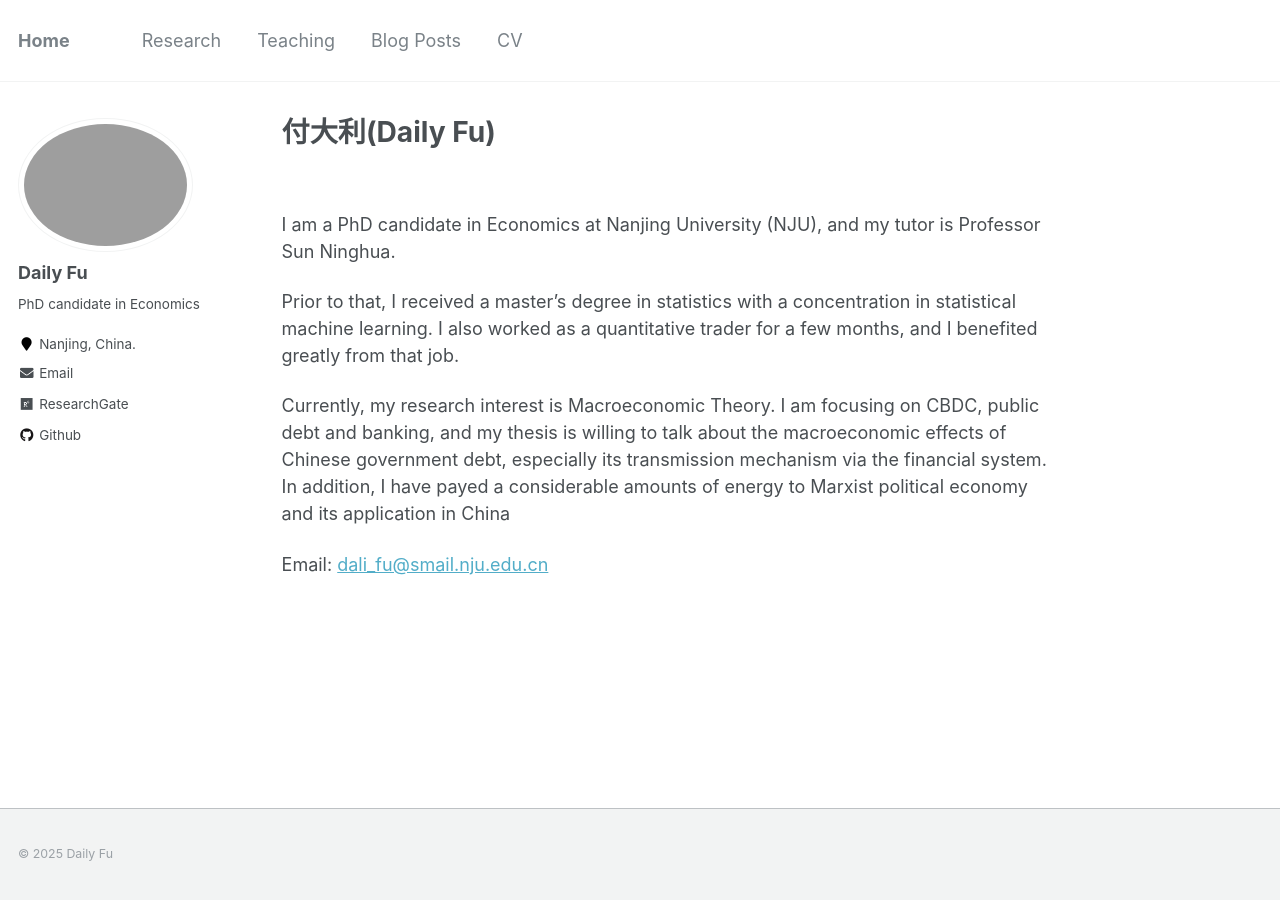
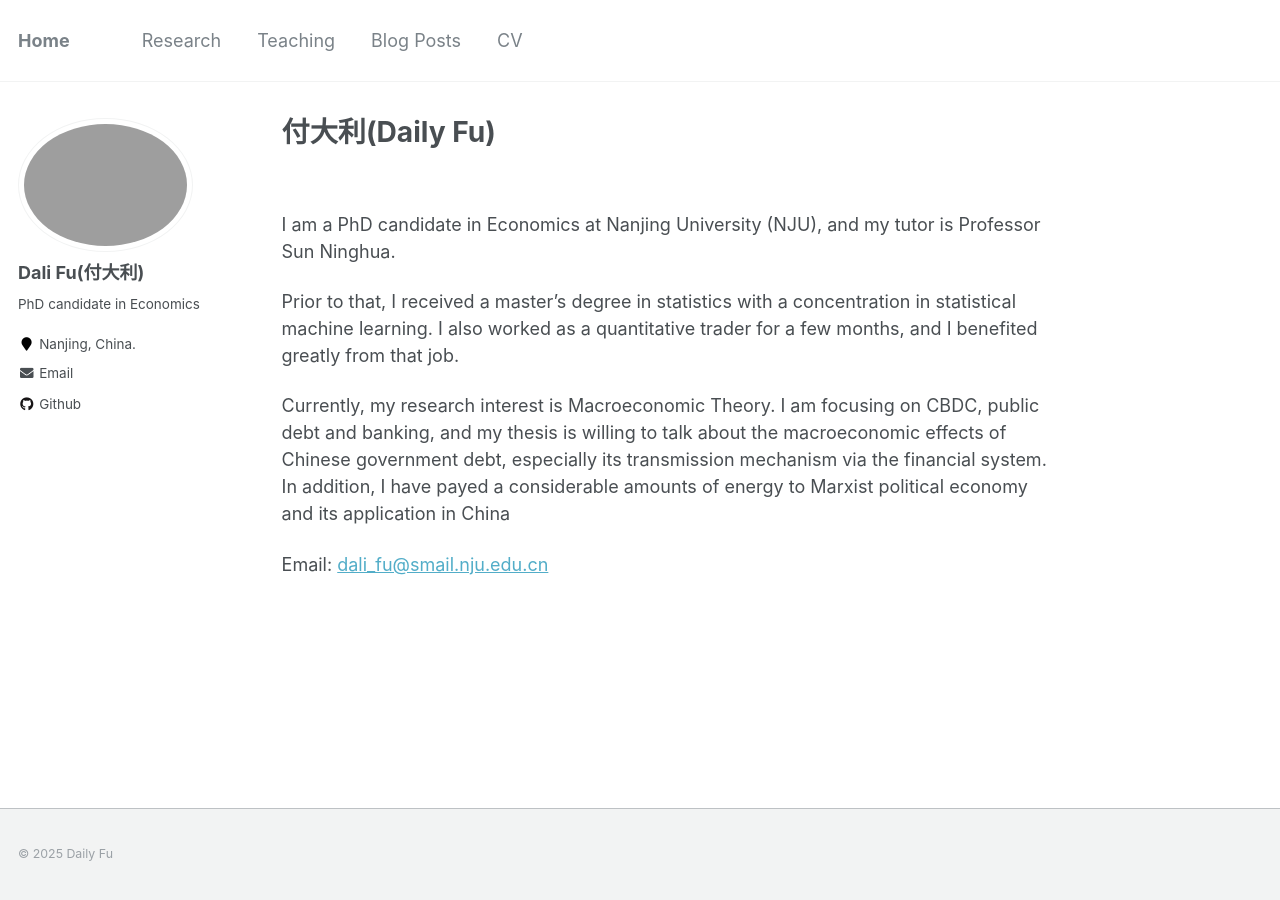
Before and after one commit to Dali-Fu/Dali-Fu.github.io, a Jekyll site: the page built from _pages/about.md, in a window 1280 px wide. Built offline with Jekyll 4.4.1, drawn with Linux system fonts in a browser that asks for light colours.

Commit message:
Update _config.yml
Signed-off-by: Dali-Fu <100365281+Dali-Fu@users.noreply.github.com>

```diff
--- a/_config.yml
+++ b/_config.yml
@@ -79,7 +79,7 @@ analytics:
 
 # Site Author
 author:
-  name             : "Daily Fu"
+  name             : "Dali Fu(付大利)"
   avatar           : "temp2.jpg"
   bio              : "PhD candidate in Economics"
   location         : "Nanjing, China."
@@ -87,7 +87,7 @@ author:
   pubmed           :
   googlescholar    :
   email            :  "dali_fu@smail.nju.edu.cn"
-  researchgate     :  "https://www.researchgate.net/profile/Dali_Fu"
+  researchgate     : # "https://www.researchgate.net/profile/Dali_Fu"
   uri              :
   bitbucket        :
   codepen          :
```
